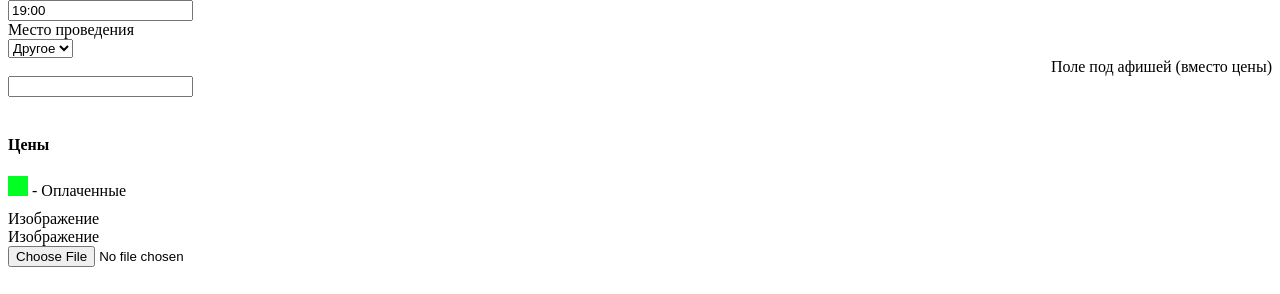
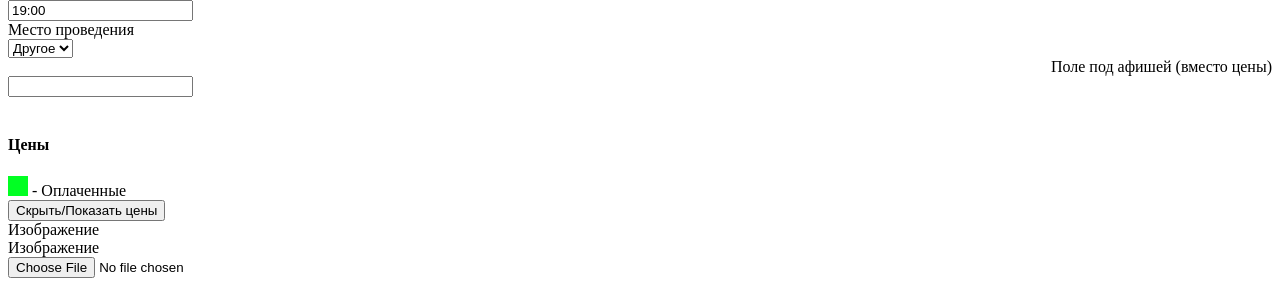
Before and after one commit to PhpFox-code/hochu-bilet-v3, a PHP site: template backend/Views/Afisha/Form.php in a window 1280 px wide. Shown: the part 657-951 px from the top of the page. Before the commit the page ends 924 px from the top, so only its background shows below. Run offline with PHP 8.4, Linux system fonts and the light colour scheme; the template is opened without the code that fills it, so the values that code supplies are empty; some libraries are stand-ins or nearby versions.

Commit message:
Bug fix: button "Скрыть/Показать цены" Default - prices is hied

```diff
--- a/backend/Views/Afisha/Form.php
+++ b/backend/Views/Afisha/Form.php
@@ -172,15 +172,15 @@
                 <div>
                     <div style="display: inline-block; background: #01ff23; width: 20px; height: 20px;"></div> - Оплаченные
                 </div>
-                <?php if (Core\User::caccess() == 'edit'): ?>
                     <div>
-                        <button class="btn btn-primary" id="addPrice" <?php echo Core\User::caccess() != 'edit' ? 'disabled' : null; ?>>Добавить цену</button>
+                        <?php if (Core\User::caccess() == 'edit'): ?>
+                            <button class="btn btn-primary" id="addPrice" <?php echo Core\User::caccess() != 'edit' ? 'disabled' : null; ?>>Добавить цену</button>
+                        <?php endif; ?>
                         <button class="btn btn-info" id="tooglePrices">Скрыть/Показать цены</button>
                     </div>
-                <?php endif; ?>
                 <!-- <div class="col-md-8">
                 </div> -->
-                <div class="prices-list" style="padding-bottom: 10px;">
+                <div class="prices-list" style="padding-bottom: 10px; display: none;">
                 </div>
 
                 <div id="map_place"></div>
```
